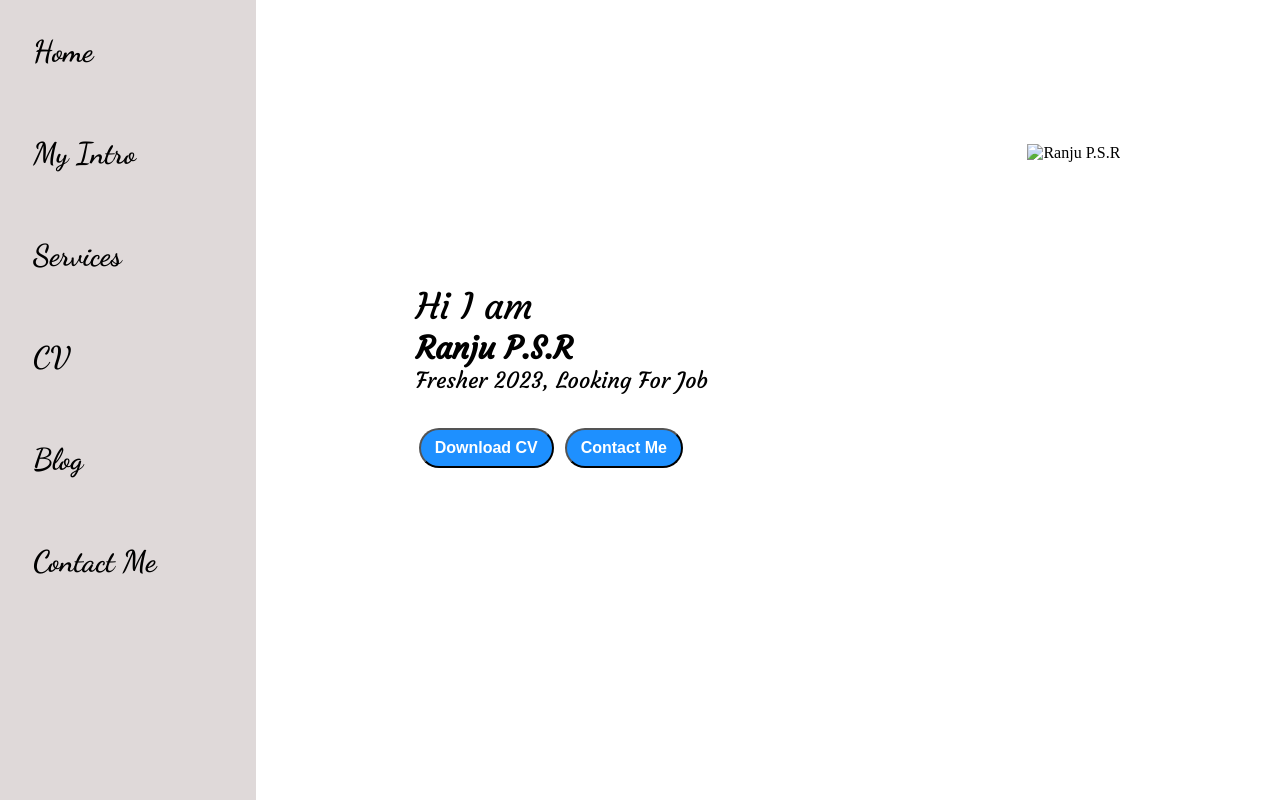
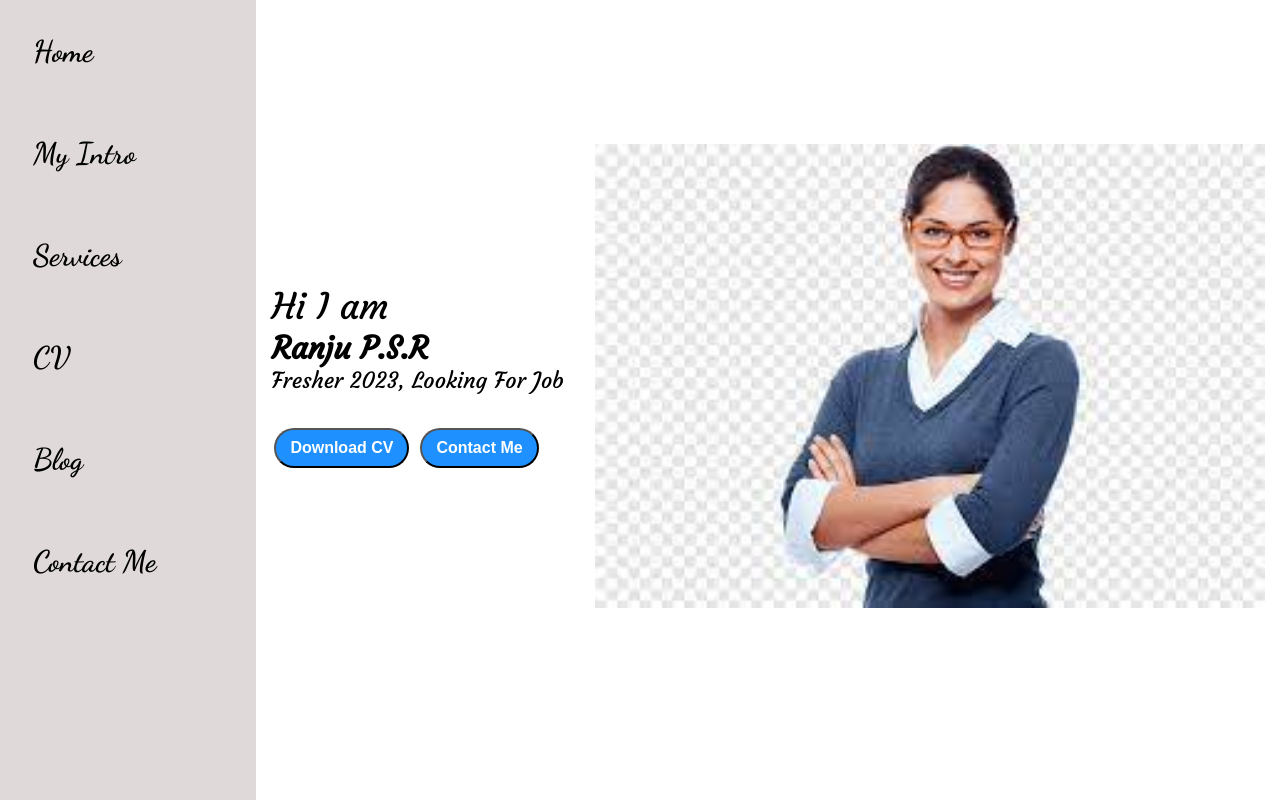
Before and after one commit to Ranju-psr/Portfolio.github.io, a plain HTML site: page index.html in a window 1280 px wide. Shown: the top 800 px of the page. Drawn offline with Linux system fonts and the light colour scheme.

Commit message:
Update index.html

```diff
--- a/index.html
+++ b/index.html
@@ -34,7 +34,7 @@
                         <a href="/contact.html"><button>Contact Me</button></a>
                     </div>
                 </div>
-                <div class="devPic"><img src="images/dev.png" alt="Ranju P.S.R"></div>
+                <div class="devPic"><img src="dev.png" alt="Ranju P.S.R"></div>
             </div>
         </div>
     </div>
```
